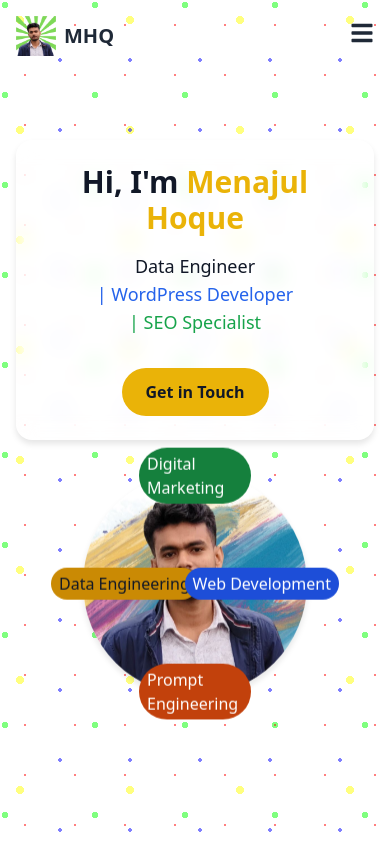
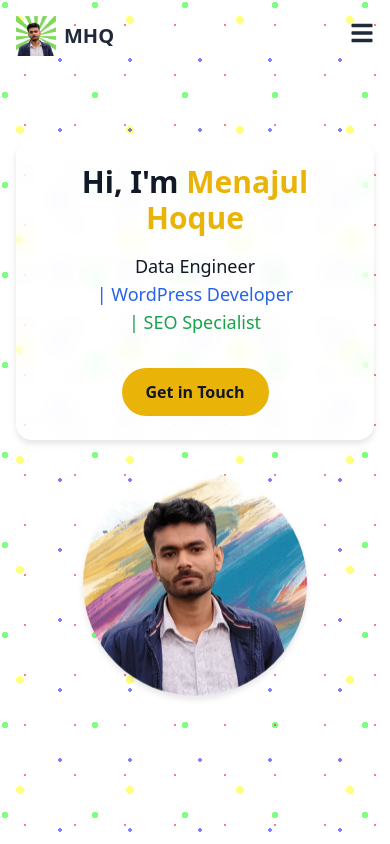
Before and after one commit to MinHackerz/portfolio, a Next.js app: page / in a window 390 px wide. Shown: the top 844 px of the page. Built offline with nearby package versions, Linux system fonts and the light colour scheme.

Commit message:
Update Hero.js

```diff
--- a/components/Hero.js
+++ b/components/Hero.js
@@ -37,16 +37,16 @@ const Hero = () => {
               />
               <div className="absolute inset-0 animate-pulse-outline rounded-full"></div>
               {/* Roles around the circular profile picture */}
-              <div className="absolute top-[-1.5rem] left-1/2 transform -translate-x-1/2 bg-green-700 text-white px-2 py-1 rounded-full">
+              <div className="absolute top-[-1.5rem] left-1/2 transform -translate-x-1/2 bg-green-700 text-white px-2 py-1 rounded-full hidden lg:block">
                 Digital Marketing
               </div>
-              <div className="absolute left-[-2rem] top-1/2 transform -translate-y-1/2 bg-yellow-600 text-gray-900 px-2 py-1 rounded-full">
+              <div className="absolute left-[-2rem] top-1/2 transform -translate-y-1/2 bg-yellow-600 text-gray-900 px-2 py-1 rounded-full hidden lg:block">
                 Data Engineering
               </div>
-              <div className="absolute right-[-2rem] top-1/2 transform -translate-y-1/2 bg-blue-700 text-white px-2 py-1 rounded-full">
+              <div className="absolute right-[-2rem] top-1/2 transform -translate-y-1/2 bg-blue-700 text-white px-2 py-1 rounded-full hidden lg:block">
                 Web Development
               </div>
-              <div className="absolute bottom-[-1.5rem] left-1/2 transform -translate-x-1/2 bg-orange-700 text-white px-2 py-1 rounded-full">
+              <div className="absolute bottom-[-1.5rem] left-1/2 transform -translate-x-1/2 bg-orange-700 text-white px-2 py-1 rounded-full hidden lg:block">
                 Prompt Engineering
               </div>
             </div>
```
